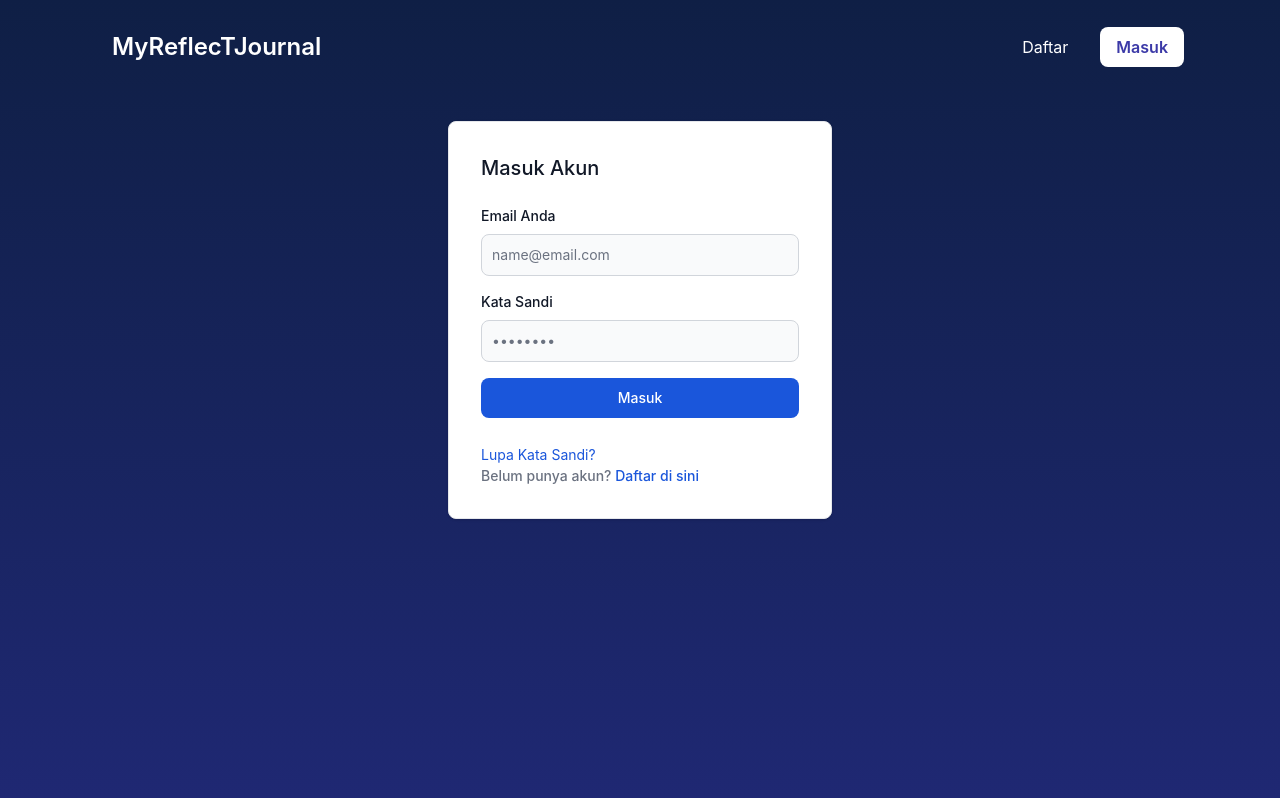
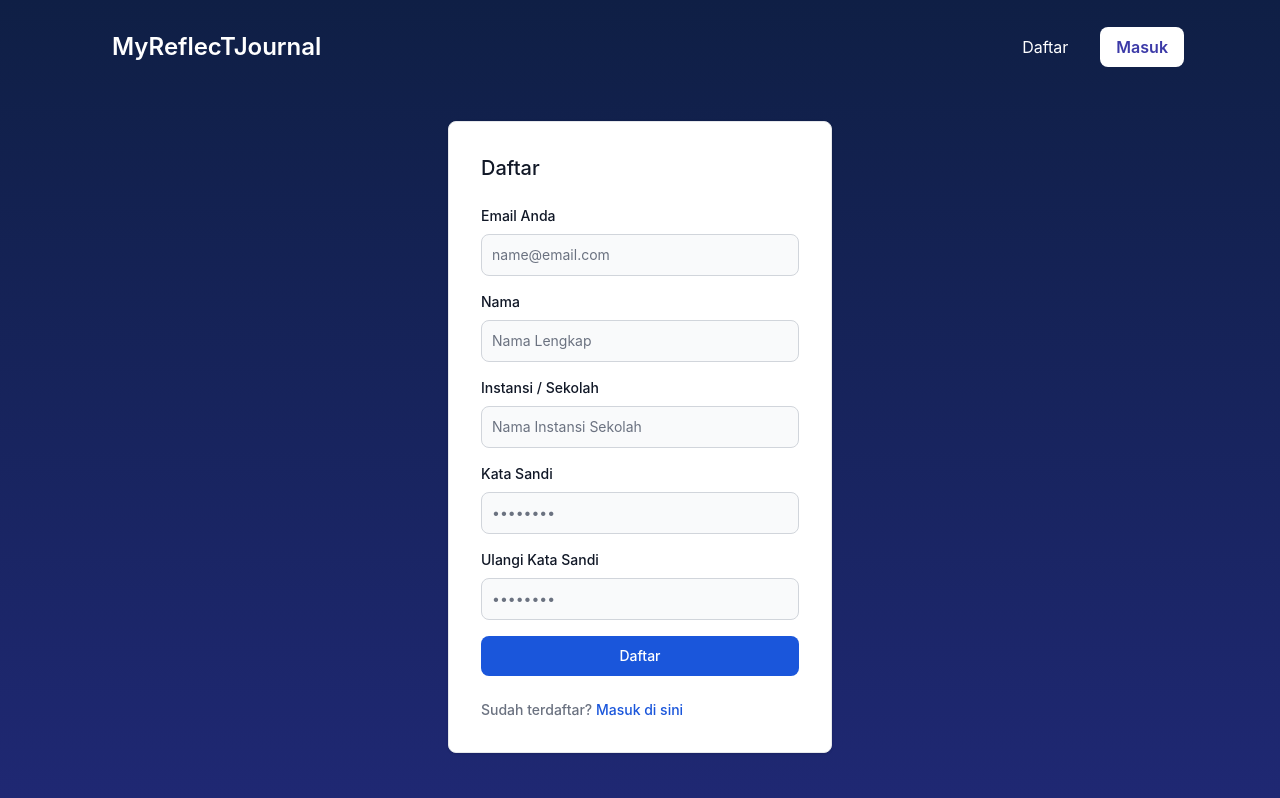
Before and after one commit to faris-atoil-haq/Refleksi-J-Project, a Django app: page /signup/ in a window 1280 px wide. Shown: the part 1-799 px from the top of the page. Run offline with Django 3.2, Linux system fonts and the light colour scheme; style sheets or scripts are compiled from the project's sources; some libraries are stand-ins or nearby versions.

Commit message:
add reset password auth

```diff
--- a/core/main.py
+++ b/core/main.py
@@ -196,6 +196,16 @@ def signup(request):
         nama = request.POST.get('nama')
         instansi = request.POST.get('instansi')
         password = request.POST.get('password')
+
+        user = User.objects.filter(email=email)
+        if user:
+            error_message = "Email sudah digunakan."
+            context = {
+                "email": email,
+                "error_message": error_message,
+            }
+            return render(request, 'core/signup.html', context=context)
+
         verif_code = str(uuid.uuid4())[:5]
         print("Kode verifikasi: ")
         print(verif_code)
@@ -210,7 +220,7 @@ def signup(request):
         Verification.objects.create(user=user, instansi=instansi,verified = False)
 
         return render(request, 'core/confirm.html')
-    return render(request, 'core/login.html')
+    return render(request, 'core/signup.html')
 
 def confirm_signup(request):
     if request.GET:
@@ -248,7 +258,7 @@ def reset_password(request):
             user = user[0]
             if 'confirm_password' in request.POST:
                 password = request.POST.get('password')
-                user.password = password
+                user.set_password(password)
                 user.save()
 
                 return render(request, 'core/confirm.html',{'verified':True,'option':'reseted'})
--- a/core/templates/core/confirm.html
+++ b/core/templates/core/confirm.html
@@ -6,7 +6,7 @@
 
 <div class="flex justify-center py-8">
     <div class="w-full max-w-sm p-4 bg-white border border-gray-200 rounded-lg shadow md:p-8">
-        <div class="p-4 mb-4 text-sm text-center text-blue-800 rounded-lg bg-red-50 dark:bg-gray-800 dark:text-red-400">
+        <div class="p-4 mb-4 text-sm text-center text-blue-800 rounded-lg bg-red-50">
             {% if verified and option == 'signup'%}
                 Akun anda berhasil di verifikasi
                 <div class="text-sm font-medium text-gray-500">
--- a/core/templates/core/login.html
+++ b/core/templates/core/login.html
@@ -29,7 +29,7 @@
                 {% endif %}
             </div>
             {% if error_message %}
-                <div class="p-4 mb-4 text-sm text-red-800 rounded-lg bg-red-50 dark:bg-gray-800 dark:text-red-400" role="alert">
+                <div class="p-4 mb-4 text-sm text-red-800 rounded-lg bg-red-50" role="alert">
                     {{error_message}}
                 </div>
             {% endif %}
--- a/core/templates/core/reset_password.html
+++ b/core/templates/core/reset_password.html
@@ -29,7 +29,7 @@
                     <input type="password" name="confirm_password" id="confirm_password" autocomplete="current-password" id="confirm_password" placeholder="••••••••" class="bg-gray-50 border border-gray-300 text-gray-900 text-sm rounded-lg focus:ring-blue-500 focus:border-blue-500 block w-full p-2.5 {% if error_message and email %}outline ring-red-500 outline-red-500{% endif %}" required>
                 </div>
 
-                <div class="p-4 mb-4 text-sm text-red-800 rounded-lg bg-red-50 dark:bg-gray-800 dark:text-red-400 hidden" id="alert" role="alert">
+                <div class="p-4 mb-4 text-sm text-red-800 rounded-lg bg-red-50 hidden" id="alert" role="alert">
                     Konfirmasi kata sandi tidak cocok
                 </div>
                 <button type="submit" onclick="return validate_password()" class="mb-6 w-full text-white bg-blue-700 hover:bg-blue-800 focus:ring-4 focus:outline-none focus:ring-blue-300 font-medium rounded-lg text-sm px-5 py-2.5 text-center">Simpan</button>
--- a/core/templates/core/signup.html
+++ b/core/templates/core/signup.html
@@ -8,10 +8,10 @@
     <div class="w-full max-w-sm p-4 bg-white border border-gray-200 rounded-lg shadow md:p-8">
         <form method="POST" action="{% url 'signup' %}" id="signup-form" >
             {% csrf_token %}
-            <h5 class="mb-6 text-xl font-medium text-gray-900">Masuk Akun</h5>
+            <h5 class="mb-6 text-xl font-medium text-gray-900">Daftar</h5>
             <div class="mb-4">
                 <label for="email" class="block mb-2 text-sm font-medium text-gray-900">Email Anda</label>
-                <input type="email" name="email" autocomplete="email" id="email" class="bg-gray-50 border border-gray-300 text-gray-900 text-sm rounded-lg focus:ring-blue-500 focus:border-blue-500 block w-full p-2.5" placeholder="name@email.com" required
+                <input type="email" name="email" autocomplete="email" id="email" class="{% if error_message and email %}outline ring-red-500 outline-red-500{% endif %} bg-gray-50 border border-gray-300 text-gray-900 text-sm rounded-lg focus:ring-blue-500 focus:border-blue-500 block w-full p-2.5" placeholder="name@email.com" required
                     {% if email %}value="{{email}}"{% endif %}
                     >
             </div>
@@ -28,15 +28,20 @@
 
             <div class="mb-4">
                 <label for="password" class="block mb-2 text-sm font-medium text-gray-900">Kata Sandi</label>
-                <input type="password" name="password" id="password" autocomplete="current-password" id="password" placeholder="••••••••" class="bg-gray-50 border border-gray-300 text-gray-900 text-sm rounded-lg focus:ring-blue-500 focus:border-blue-500 block w-full p-2.5 {% if error_message and email %}outline ring-red-500 outline-red-500{% endif %}" required>
+                <input type="password" name="password" id="password" autocomplete="current-password" id="password" placeholder="••••••••" class="bg-gray-50 border border-gray-300 text-gray-900 text-sm rounded-lg focus:ring-blue-500 focus:border-blue-500 block w-full p-2.5" required>
             </div>
             <div class="mb-4">
                 <label for="confirm_password" class="block mb-2 text-sm font-medium text-gray-900">Ulangi Kata Sandi</label>
-                <input type="password" name="confirm_password" id="confirm_password" autocomplete="current-password" id="confirm_password" placeholder="••••••••" class="bg-gray-50 border border-gray-300 text-gray-900 text-sm rounded-lg focus:ring-blue-500 focus:border-blue-500 block w-full p-2.5 {% if error_message and email %}outline ring-red-500 outline-red-500{% endif %}" required>
+                <input type="password" name="confirm_password" id="confirm_password" autocomplete="current-password" id="confirm_password" placeholder="••••••••" class="bg-gray-50 border border-gray-300 text-gray-900 text-sm rounded-lg focus:ring-blue-500 focus:border-blue-500 block w-full p-2.5" required>
             </div>
-            <div class="p-4 mb-4 text-sm text-red-800 rounded-lg bg-red-50 dark:bg-gray-800 dark:text-red-400 hidden" id="alert" role="alert">
+            <div class="p-4 mb-4 text-sm text-red-800 rounded-lg bg-red-50-800 hidden" id="alert" role="alert">
                 Konfirmasi kata sandi tidak cocok
             </div>
+            {% if error_message %}
+                <div class="p-4 mb-4 text-sm text-red-800 rounded-lg bg-red-50-800" id="alert" role="alert">
+                    {{error_message}}
+                </div>
+            {% endif %}
 
             <button type="submit" onclick="return validate_password()" class="mb-6 w-full text-white bg-blue-700 hover:bg-blue-800 focus:ring-4 focus:outline-none focus:ring-blue-300 font-medium rounded-lg text-sm px-5 py-2.5 text-center">Daftar</button>
             <div class="text-sm font-medium text-gray-500">
--- a/templates/topbar.html
+++ b/templates/topbar.html
@@ -9,7 +9,7 @@
             {% if request.user.first_name %}
                 <a href="{% url 'home' %}" class="block text-darkblue bg-white hover:bg-gray-100 font-semibold rounded-lg px-4 py-2 text-center">Buka Refleksi</a>
             {% else %}
-                <a href="#" class="block me-5 py-2 px-3 rounded text-white">Daftar</a>
+                <a href="{% url 'signup' %}" class="block me-5 py-2 px-3 rounded text-white">Daftar</a>
                 <a href="{% url 'login' %}" class="block text-darkblue bg-white hover:bg-gray-100 font-semibold rounded-lg px-4 py-2 text-center">Masuk</a>
             {% endif %}
         </div>
```
